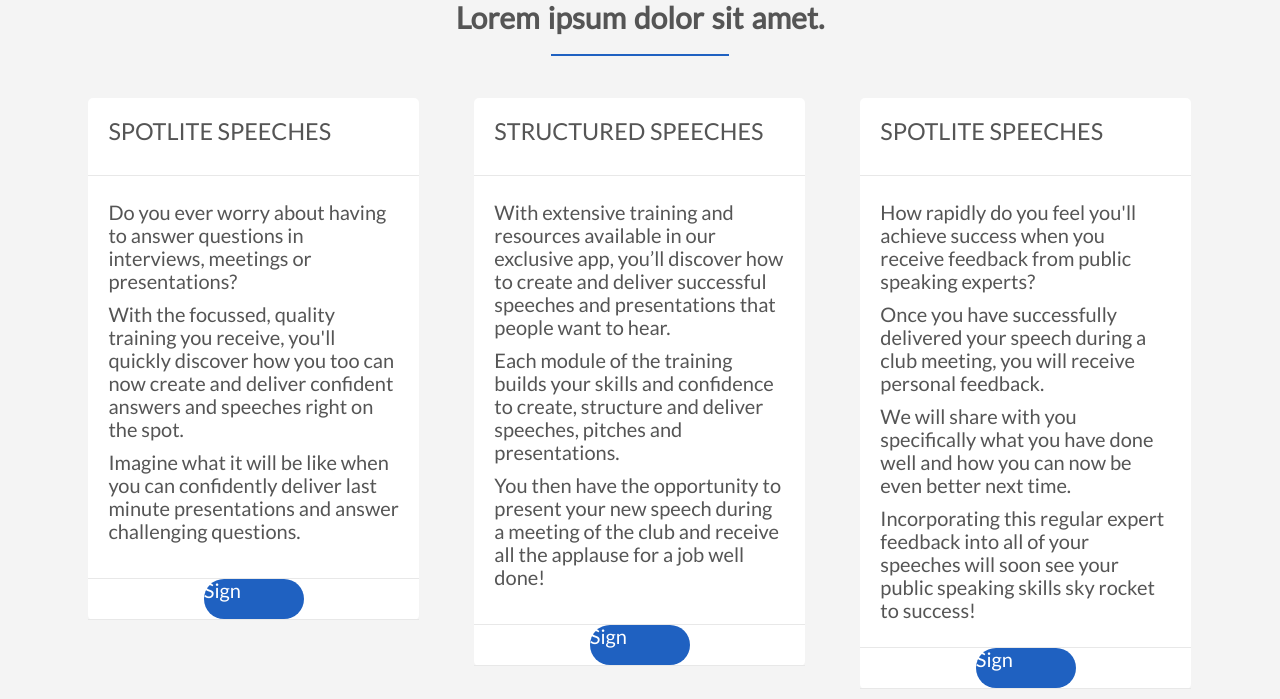
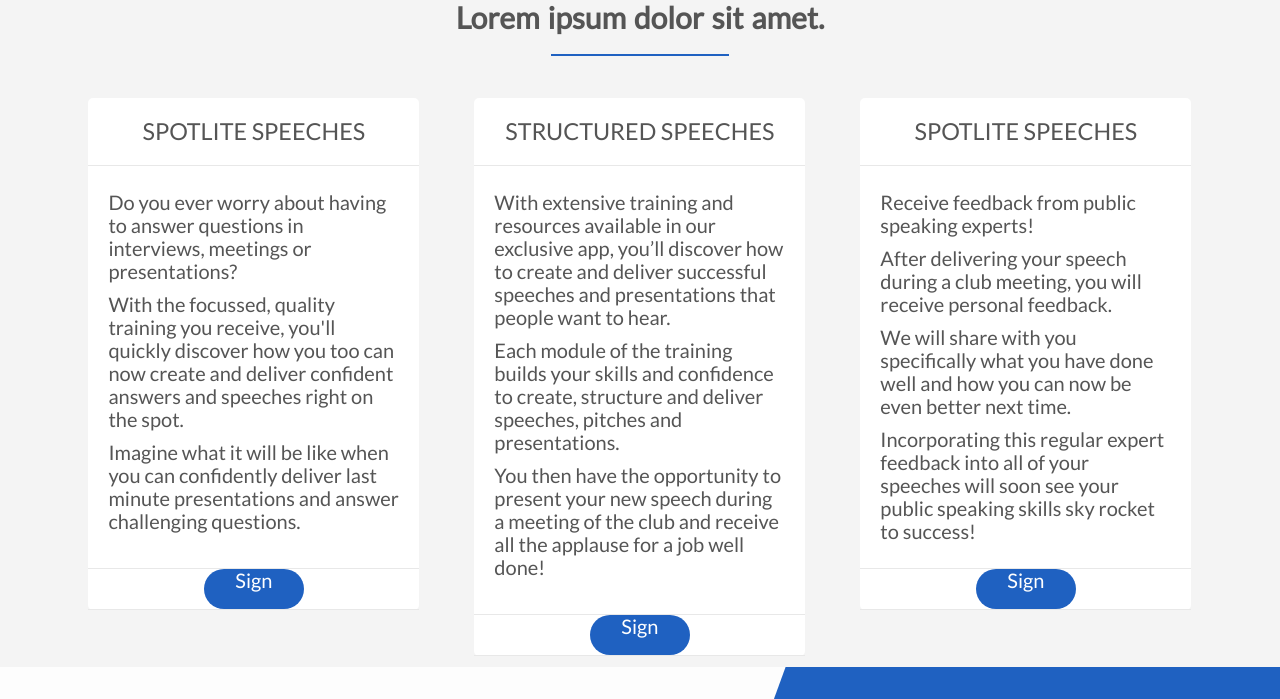
Before and after one commit to nezmustafa123/andy_osullivan2, a PHP site: page / in a window 1280 px wide. Shown: the part 5295-5994 px from the top of the page. Run offline with PHP 8.4, Linux system fonts and the light colour scheme; style sheets or scripts are compiled from the project's sources; some libraries are stand-ins or nearby versions; grey boxes are pictures that could not be loaded.

Commit message:
package touchup

```diff
--- a/index.html
+++ b/index.html
@@ -396,8 +396,8 @@
  	  	   	</div>
  	  	   	<div class="plan-detail">
  	  	   		<ul>
- 	  	   			<li>How rapidly do you feel you'll achieve success when you receive feedback from public speaking experts?</li>
- 	  	   			<li>Once you have successfully delivered your speech during a club meeting, you will receive personal feedback.</li>
+ 	  	   			<li>Receive feedback from public speaking experts!</li>
+ 	  	   			<li>After delivering your speech during a club meeting, you will receive personal feedback.</li>
  	  	   			<li>We will share with you specifically what you have done well and how you can now be even better next time. </li>
  	  	   			<li>Incorporating this regular expert feedback into all of your speeches will soon see your public speaking skills sky rocket to success!</li>
  	  	   		</ul>
--- a/resources/css/style.css
+++ b/resources/css/style.css
@@ -604,6 +604,7 @@ cite {
 	padding: 20px;
 	border-bottom: 1px solid #e8e8e8;
 	display: relative;
+	max-height: 115rem;
 }
 
 .plan-price {
@@ -611,9 +612,17 @@ cite {
 	margin-bottom: 10px;
 	font-weight: 100;
 	color: #1F61C1;
+	text-align: center;
+
+}
+
+.plan-title h3 {
+  margin: 0 auto;
+	text-align: center;
 }
 .plan-box ul {
 	list-style: none;
+
 }
 
 .plan-box ul li {
@@ -629,12 +638,12 @@ cite {
 	width: 100px;
 	color: #fff;
 	margin: 0 auto;
-
-	transform: translate(-50%, -50%);
+    transform: translate(-50%, -50%);
     left: 50%;
 	border-radius: 20px;
 	text-decoration: none;
     word-break: normal;
+	text-align: center;
 
 }
 
```
